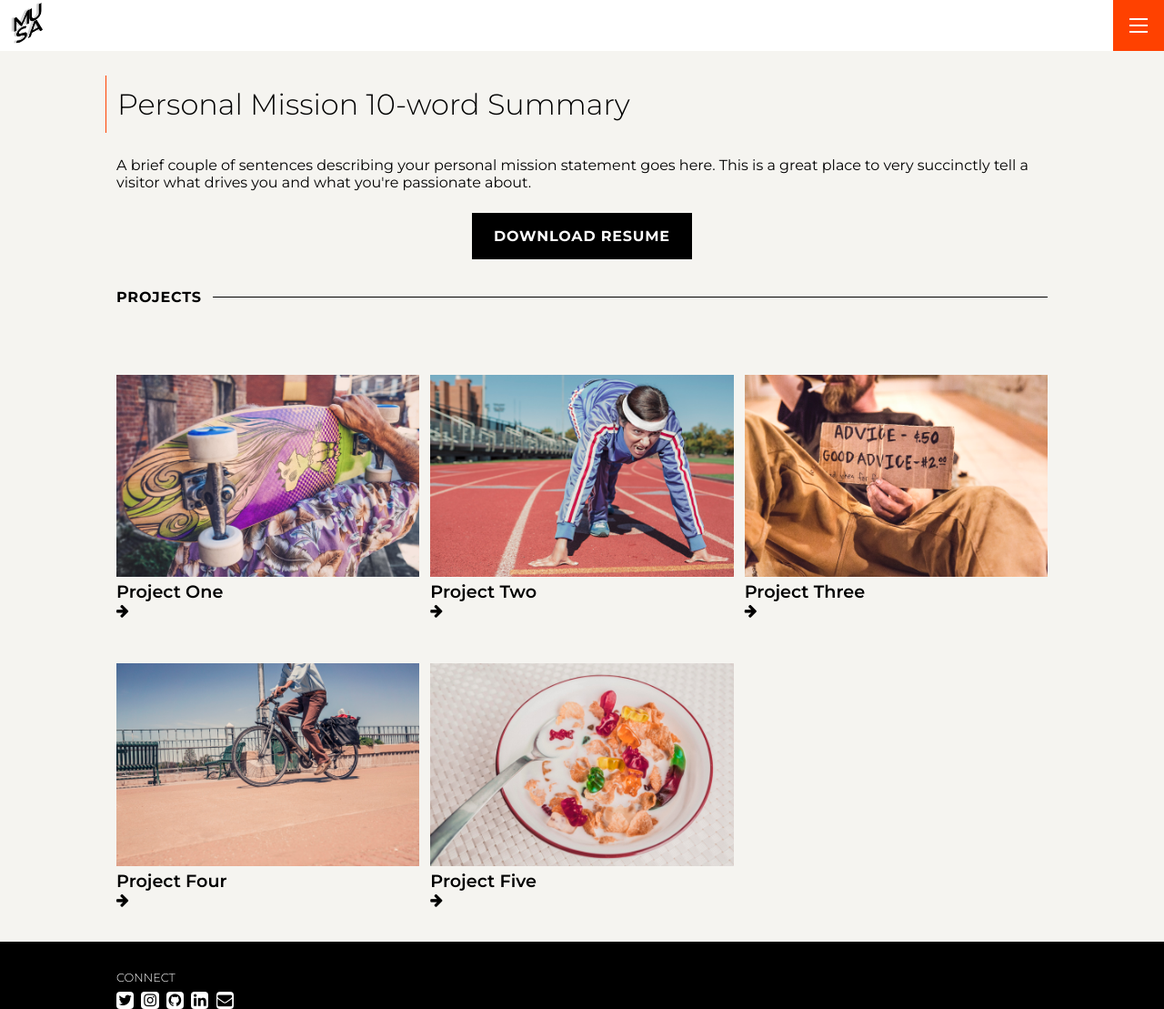
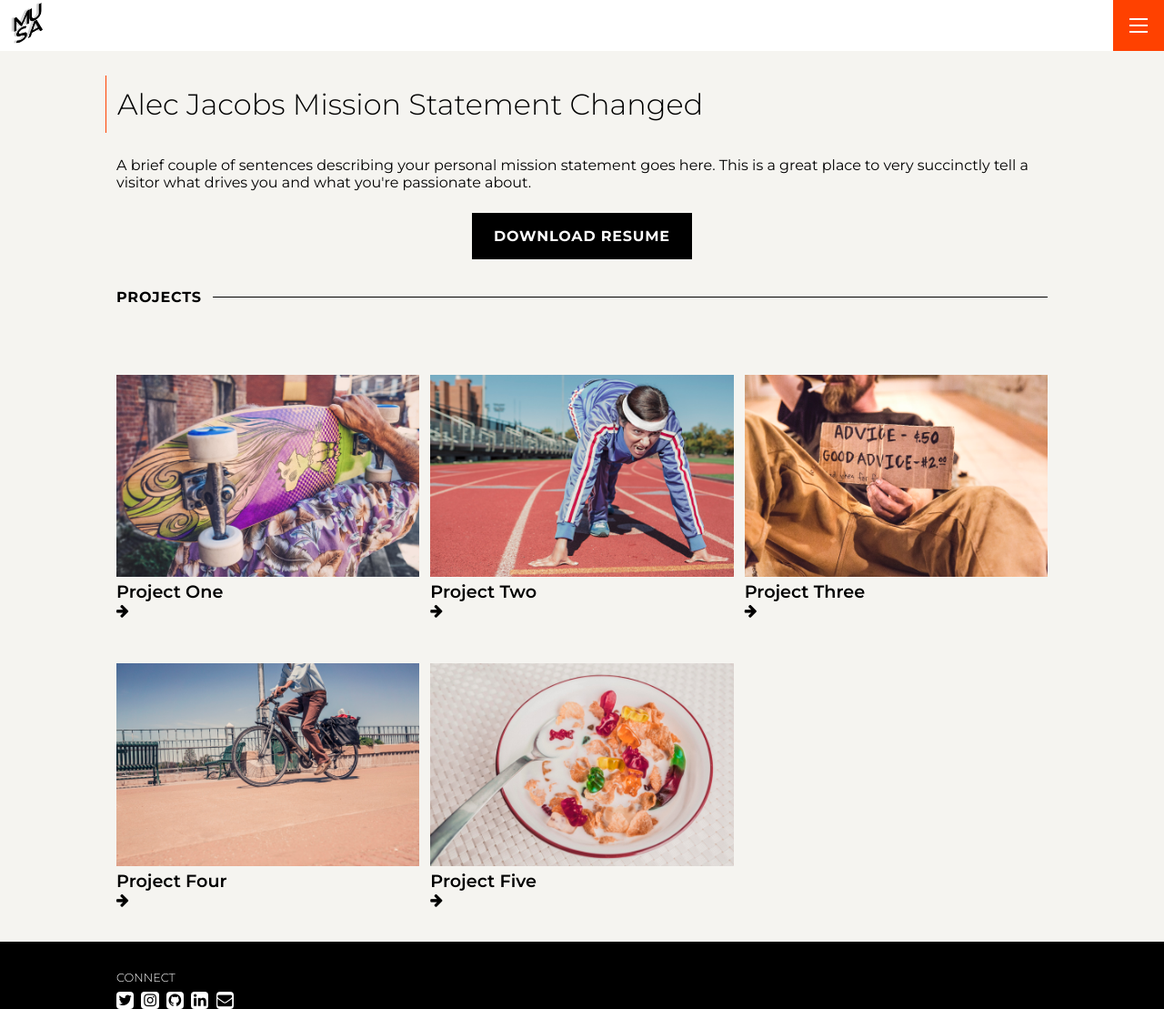
Before and after one commit to alecjayjacobs/PORTFOLIO_AJ, a Jekyll site: the page built from index.md, in a window 1280 px wide and 1109 px high. Shown: the whole window at 91% size. Built offline with Jekyll 4.4.1, drawn with Linux system fonts in a browser that asks for light colours.

Commit message:
Update settings.yml

```diff
--- a/_data/settings.yml
+++ b/_data/settings.yml
@@ -3,7 +3,7 @@
 
 logo: '/assets/img/musa-logo.png'
 
-intro_title: Personal Mission 10-word Summary
+intro_title: Alec Jacobs Mission Statement Changed
 intro_text: |
   A brief couple of sentences describing your personal mission statement goes
   here. This is a great place to very succinctly tell a visitor what drives you
```
